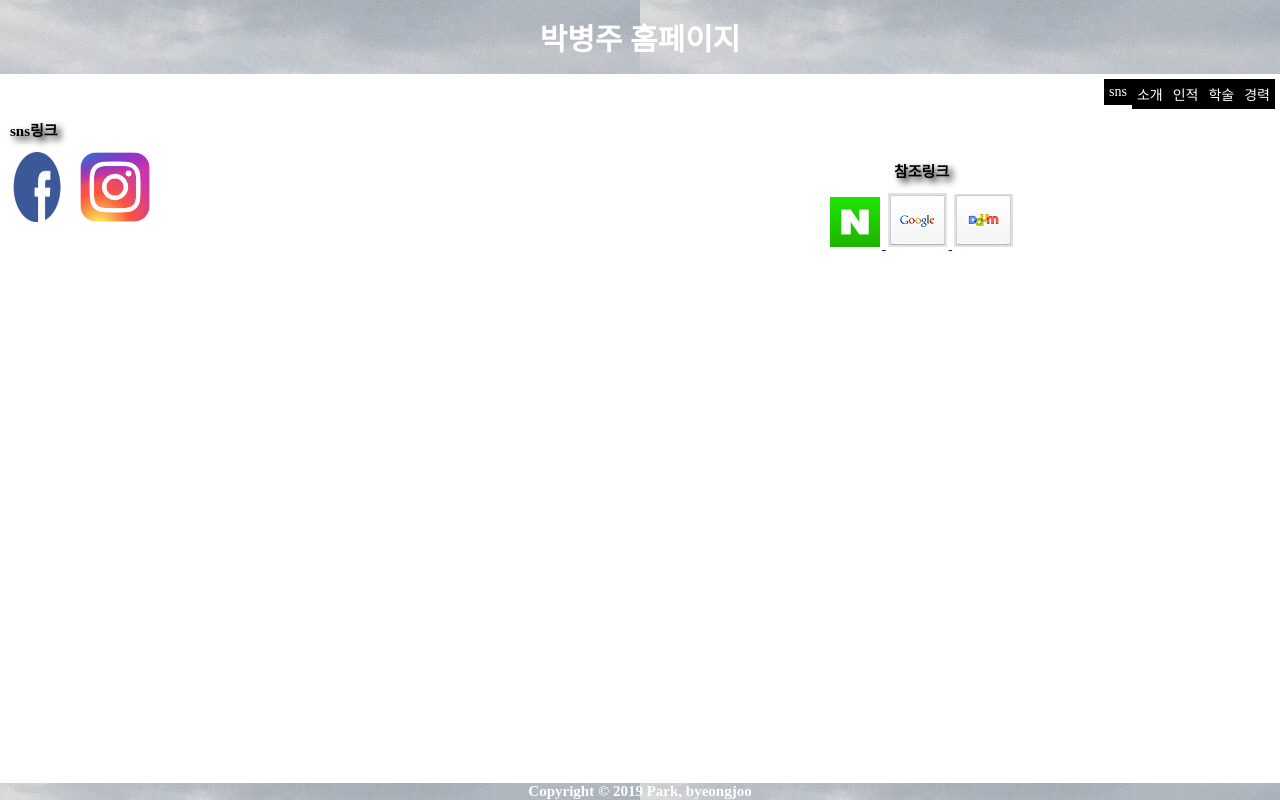
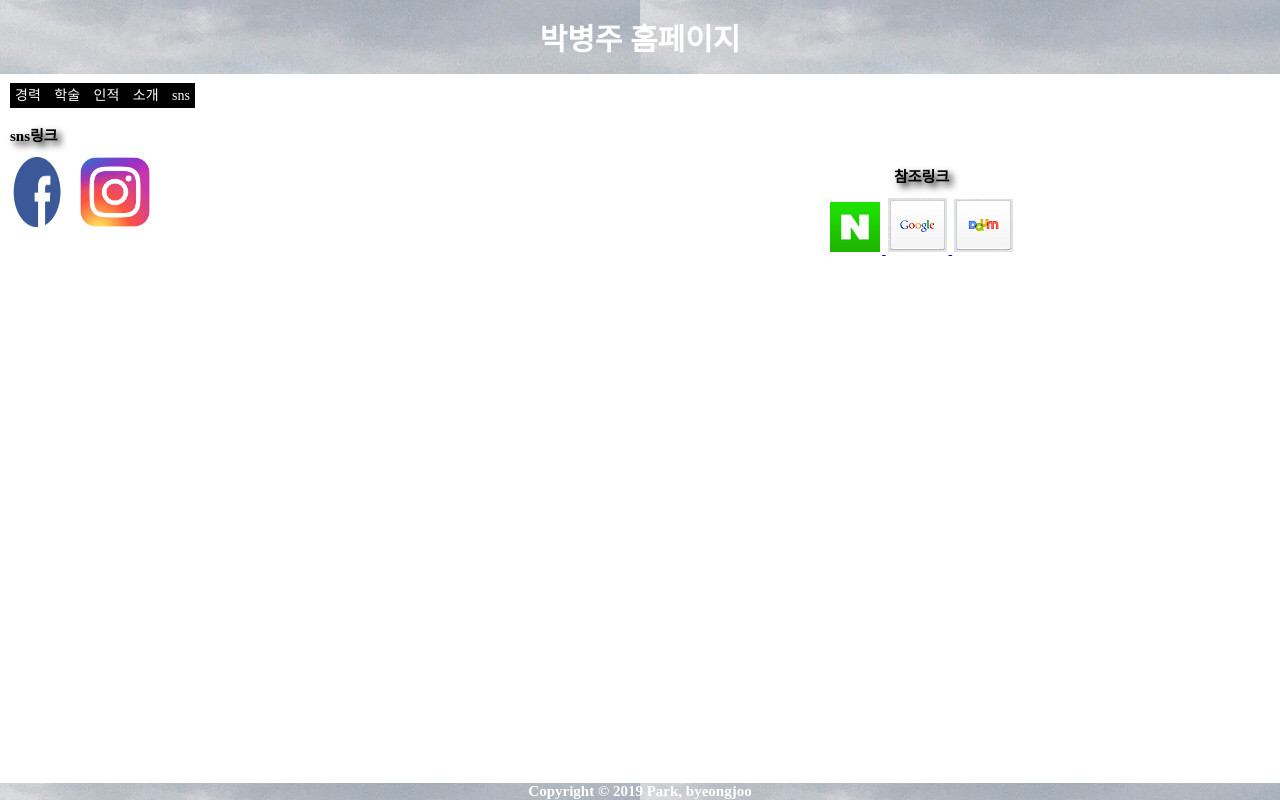
Before and after one commit to 85143969/WebApp, a plain HTML site: page msns.html in a window 1280 px wide. Drawn offline with Linux system fonts and the light colour scheme.

Commit message:
Add files via upload

```diff
--- a/mportpolio.css
+++ b/mportpolio.css
@@ -13,8 +13,8 @@ h1, h2 { background-image: url(bg.jpg); background-repeat: repeat-x; }
 
 img { border: 0; padding: 2px; }
 
-nav { margin: 5px 5px; }
-nav > span > a { font-style: bold; margin: 0 ; padding: 3px; border: 2px solid black; float: right; text-decoration: none; background: black; color: white; }
+nav { margin: 10px 10px; }
+nav > span > a { font-style: bold; margin: 0 ; padding: 3px; border: 2px solid black; float: center; text-decoration: none; background: black; color: white; }
 nav > span > a:hover { background: #ff00ff; color: white; }
 @media only screen and (min-width: 321px) and (orientation: landscape) {
 	section { width: 80%; float: left; }
```
